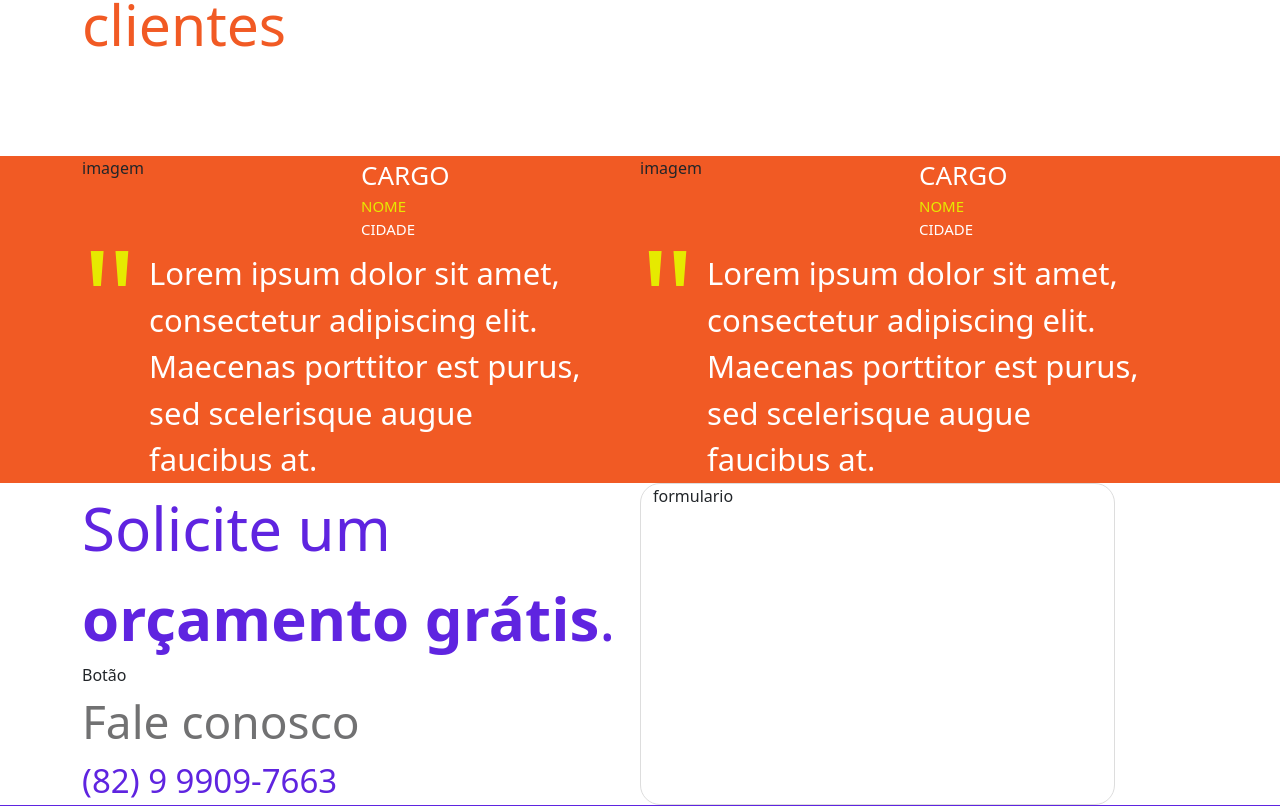
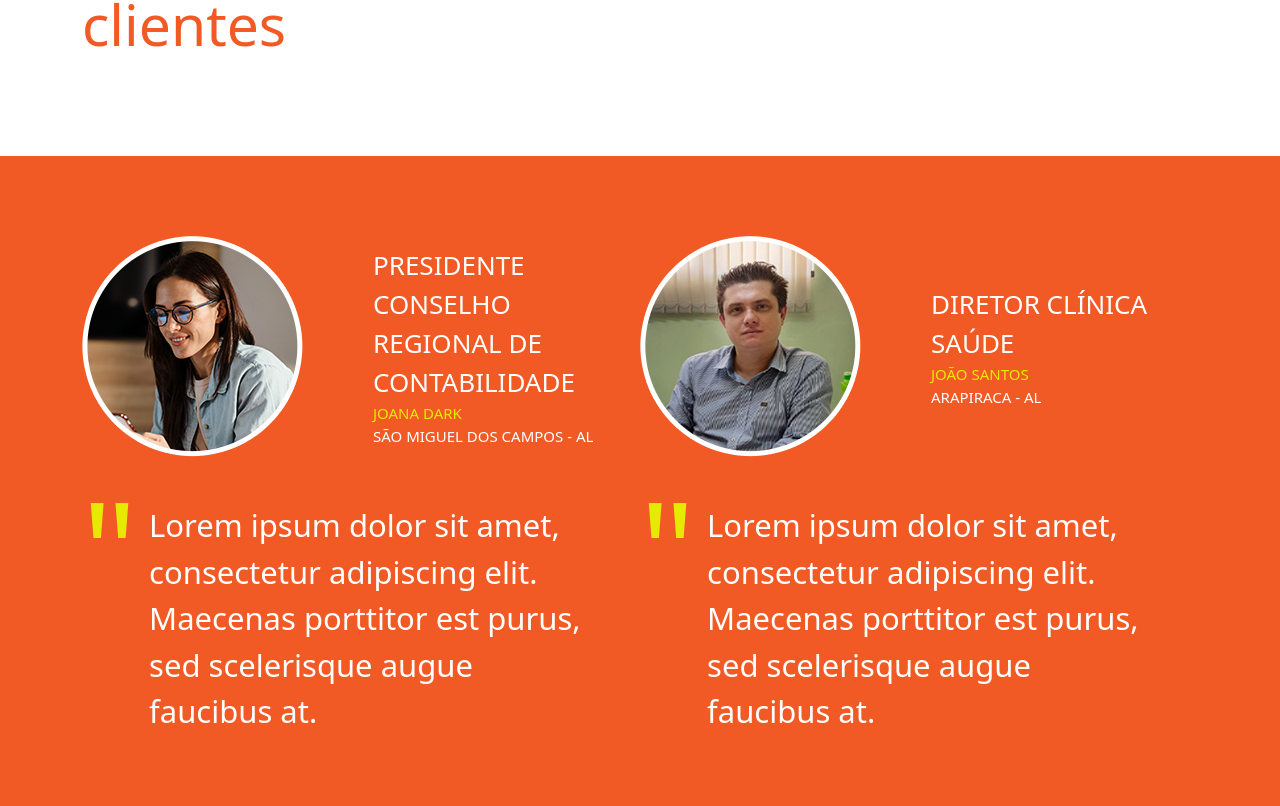
Before and after one commit to reimedeiros/agencialeva, an Angular app: page / in a window 1280 px wide. Shown: the part 4363-5169 px from the top of the page. Built offline with nearby package versions, Linux system fonts and the light colour scheme.

Commit message:
finalização do section 5

```diff
--- a/package.json
+++ b/package.json
@@ -1,6 +1,6 @@
 {
   "name": "front-leva",
-  "version": "0.0.14",
+  "version": "0.0.15",
   "scripts": {
     "ng": "ng",
     "start": "node server",
--- a/src/app/sections/section5/section5.component.html
+++ b/src/app/sections/section5/section5.component.html
@@ -1,34 +1,38 @@
 <section class="section5-bg">
   <div class="container">
-    <div class="row col-12 section5">
+    <div class="row col-12 section5 pt-80">
       <!-- Depoimento 1 -->
       <div class="col-6 section5-depoimentos">
         <div class="row section5-depoimento">
-          <div class="col section5-depoimento-img">imagem</div>
-          <div class="col section5-depoimento-descricao">
-            <div class="section5-depoimento-cargo">cargo</div>
-            <div class="section5-depoimento-nome">nome</div>
-            <div class="section5-depoimento-cidade">cidade</div>
+          <div class="col section5-depoimento-img"><img class="img-fluid" src="../../../assets/img/depoimentos/1.png"
+              alt="depoimento-1"></div>
+          <div class="row col section5-depoimento-descricao">
+            <div class="section5-depoimento-cargo">Presidente Conselho Regional de Contabilidade</div>
+            <div class="section5-depoimento-nome">Joana Dark</div>
+            <div class="section5-depoimento-cidade">São Miguel dos Campos - AL</div>
           </div>
         </div>
-        <div class="row col section5-depoimento-texto">
+        <div class="row col section5-depoimento-texto pt-35">
           <div class="col-2 section5-depoimento-texto-aspas">"</div>
-          <div class="col section5-depoimento-texto-1">Lorem ipsum dolor sit amet, consectetur adipiscing elit. Maecenas porttitor est purus, sed scelerisque augue faucibus at.  </div>
+          <div class="col section5-depoimento-texto-1">Lorem ipsum dolor sit amet, consectetur adipiscing elit. Maecenas
+            porttitor est purus, sed scelerisque augue faucibus at. </div>
         </div>
       </div>
       <!-- Depoimento 2 -->
       <div class="col-6 section5-depoimentos">
         <div class="row section5-depoimento">
-          <div class="col section5-depoimento-img">imagem</div>
-          <div class="col section5-depoimento-descricao">
-            <div class="section5-depoimento-cargo">cargo</div>
-            <div class="section5-depoimento-nome">nome</div>
-            <div class="section5-depoimento-cidade">cidade</div>
+          <div class="col section5-depoimento-img"><img class="img-fluid" src="../../../assets/img/depoimentos/2.png"
+              alt="depoimento-2"></div>
+          <div class="row col section5-depoimento-descricao">
+            <div class="section5-depoimento-cargo">Diretor Clínica Saúde</div>
+            <div class="section5-depoimento-nome">João Santos</div>
+            <div class="section5-depoimento-cidade">Arapiraca - AL</div>
           </div>
         </div>
-        <div class="row col section5-depoimento-texto">
+        <div class="row col section5-depoimento-texto pt-35">
           <div class="col-2 section5-depoimento-texto-aspas">"</div>
-          <div class="col section5-depoimento-texto-1">Lorem ipsum dolor sit amet, consectetur adipiscing elit. Maecenas porttitor est purus, sed scelerisque augue faucibus at.  </div>
+          <div class="col section5-depoimento-texto-1">Lorem ipsum dolor sit amet, consectetur adipiscing elit. Maecenas
+            porttitor est purus, sed scelerisque augue faucibus at. </div>
         </div>
       </div>
     </div>
--- a/src/styles.css
+++ b/src/styles.css
@@ -177,7 +177,9 @@ section .section4 .section4-3 .section4-3-video{
   background-color: #f15a24;
 }
 
-section .section5 {}
+section .section5 {
+  padding-bottom: 90px;
+}
 
 section .section5 .section5-depoimentos {}
 
@@ -185,7 +187,11 @@ section .section5 .section5-depoimentos .section5-depoimento {}
 
 section .section5 .section5-depoimentos .section5-depoimento .section5-depoimento-img {}
 
-section .section5 .section5-depoimentos .section5-depoimento .section5-depoimento-descricao {}
+section .section5 .section5-depoimentos .section5-depoimento .section5-depoimento-descricao {
+  display: flex !important;
+  flex-direction: column;
+  justify-content: center;
+}
 
 section .section5 .section5-depoimentos .section5-depoimento .section5-depoimento-cargo {
   font-size: 26px;
@@ -228,6 +234,7 @@ section .section6 .section6-contato {}
 section .section6 .section6-contato .section6-contato-frase {
   color: #5f24e0;
   font-size: 60px;
+  line-height: 63px;
 }
 
 section .section6 .section6-contato .section6-contato-btn {}
@@ -278,9 +285,13 @@ section .footer .footer-social {
 .mt-20 { margin-top: 20px !important; }
 .mt-30 { margin-top: 30px !important; } .mt-35 { margin-top: 35px; }
 .mt-40 { margin-top: 40px; } .mt-70 { margin-top: 70px; }
-.mb-70 { margin-bottom: 70px; } .pt-40 { padding-top: 40px; }
-.pt-60 { padding-top: 60px; } .pt-65 { padding-top: 65px; }
-.pt-70 { padding-top: 70px; } .pt-150 { padding-top: 150px; }
+
+.mb-70 { margin-bottom: 70px; }
+
+.pt-35 { padding-top: 35px; }
+.pt-40 { padding-top: 40px; } .pt-60 { padding-top: 60px; }
+.pt-65 { padding-top: 65px; } .pt-70 { padding-top: 70px; }
+.pt-80 { padding-top: 80px; } .pt-150 { padding-top: 150px; }
 .pt-160 { padding-top: 160px; }
 
 .pb-60 { padding-bottom: 60px; } .pb-100 { padding-bottom: 100px; }
```
Also changed, not shown: src/assets/img/depoimentos/1.png (added), src/assets/img/depoimentos/2.png (added).
